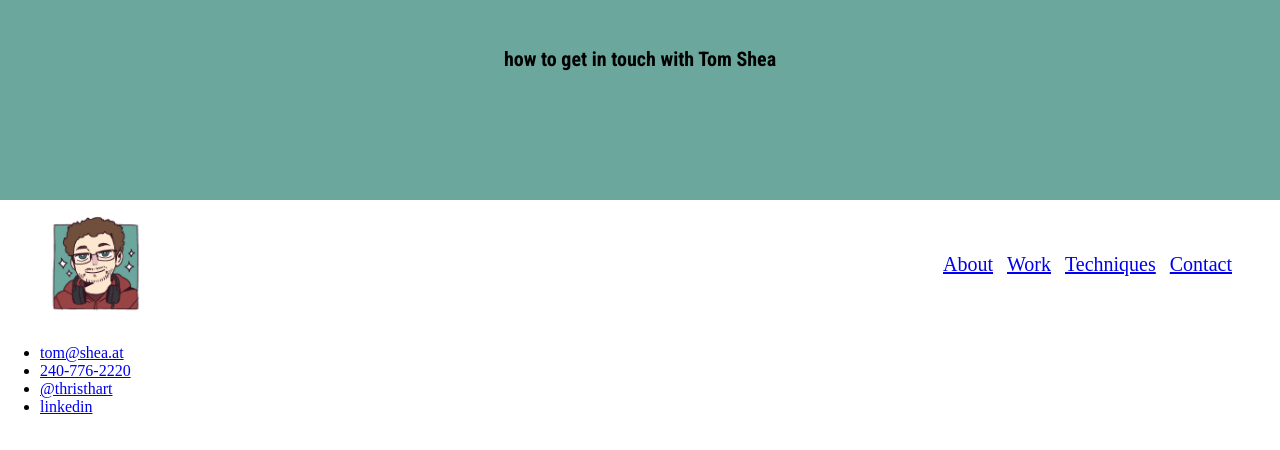
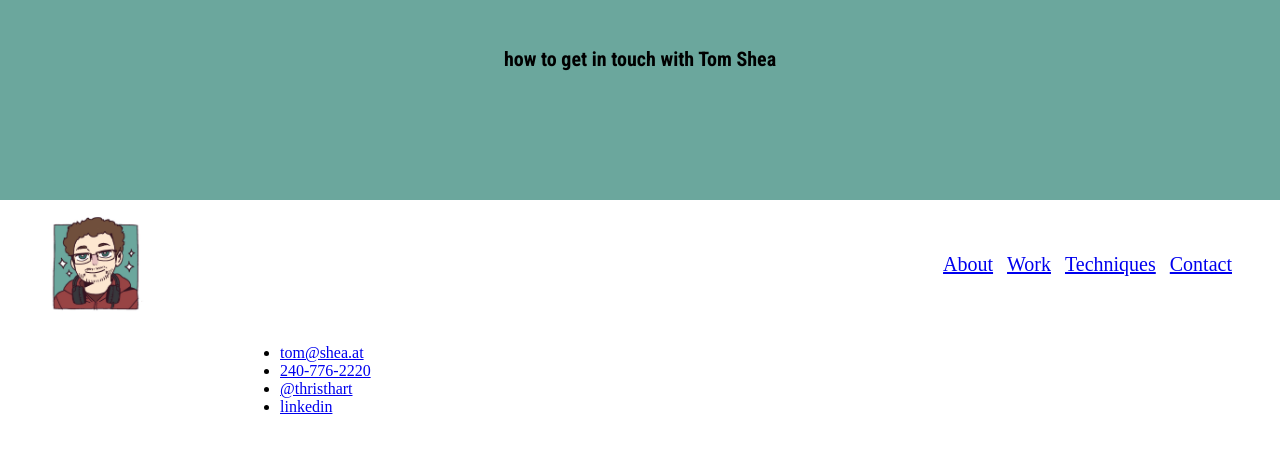
Before and after one commit to Thristhart/website, a website: page src/contact.html in a window 1280 px wide. Shown: the part 248-698 px from the top of the page. Drawn offline with Linux system fonts and the light colour scheme.

Commit message:
super basic contact page styling

```diff
--- a/src/contact.html
+++ b/src/contact.html
@@ -51,6 +51,10 @@
         display: inline;
         padding-left: 0.7em;
       }
+      #contact {
+        max-width: 800px;
+        margin: auto;
+      }
     </style>
     <section id="masthead">
       <h1>Contact</h1>
```
